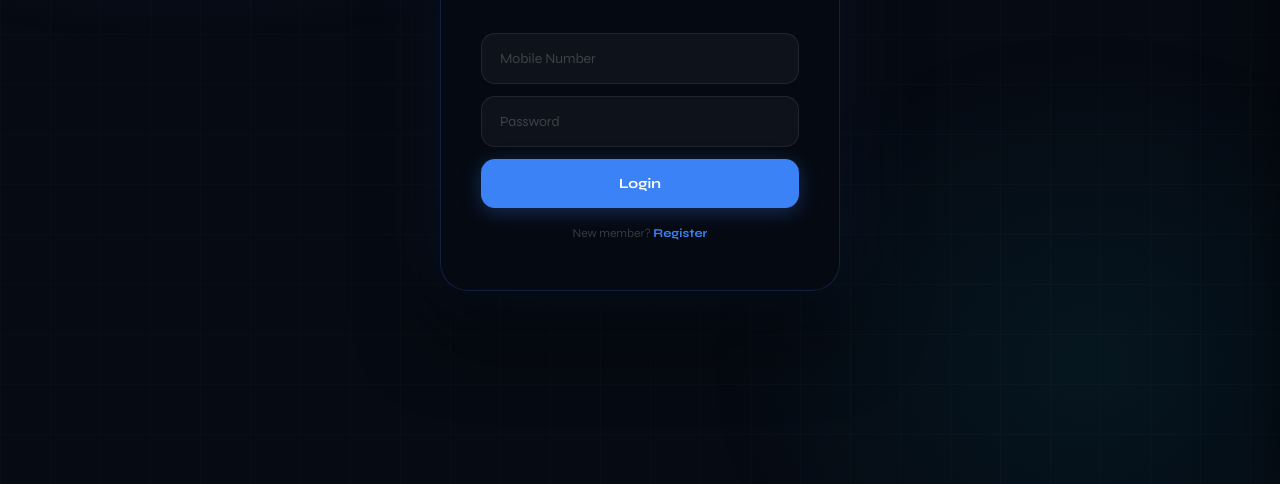
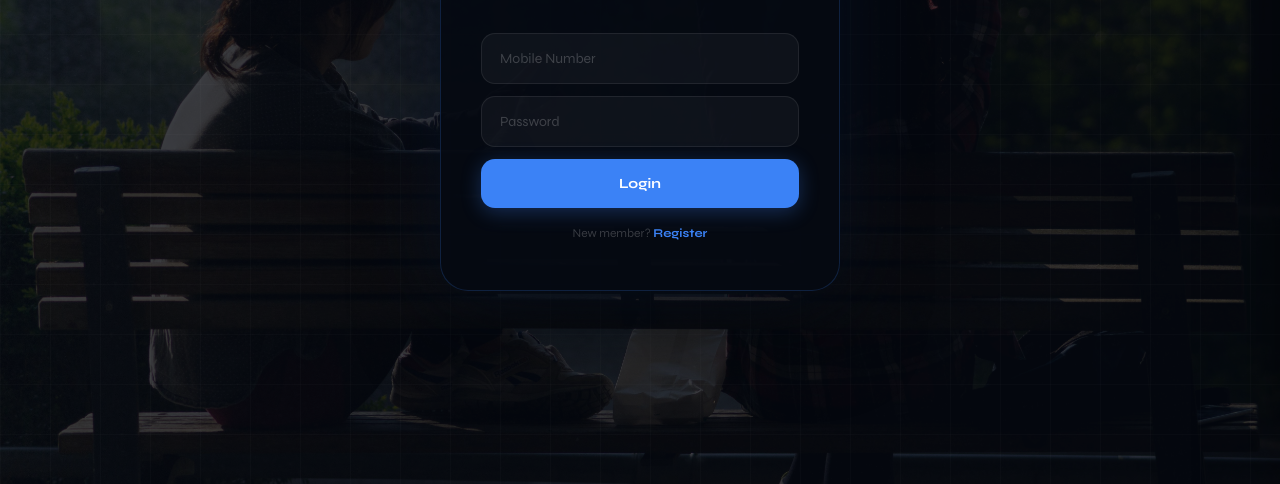
Before and after one commit to deepaksingh971/bisht-bros-ledger, a website: page public/index.html in a window 1280 px wide. Shown: the part 316-800 px from the top of the page. Drawn offline with nearby package versions, Linux system fonts and the light colour scheme.

Commit message:
Update index.html

```diff
--- a/public/index.html
+++ b/public/index.html
@@ -25,9 +25,15 @@
         /* BG */
         .bg-fx {
             position: fixed; inset: 0; z-index: 0; pointer-events: none;
-            background:
-                radial-gradient(ellipse 70% 50% at 15% 15%, rgba(59,130,246,0.1) 0%, transparent 60%),
-                radial-gradient(ellipse 50% 70% at 85% 85%, rgba(6,182,212,0.07) 0%, transparent 60%);
+            background-image: url('/friends.jpg');
+            background-size: cover;
+            background-position: center;
+            background-repeat: no-repeat;
+        }
+        .bg-fx::after {
+            content: '';
+            position: absolute; inset: 0;
+            background: rgba(6,10,18,0.78);
         }
         .bg-grid {
             position: fixed; inset: 0; z-index: 0; pointer-events: none;
```
